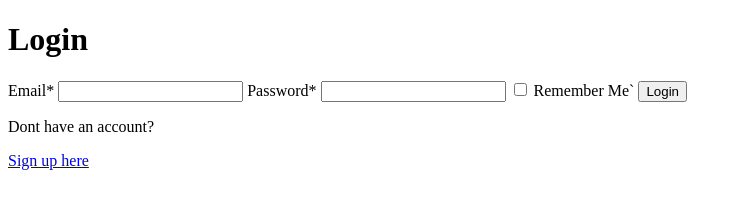
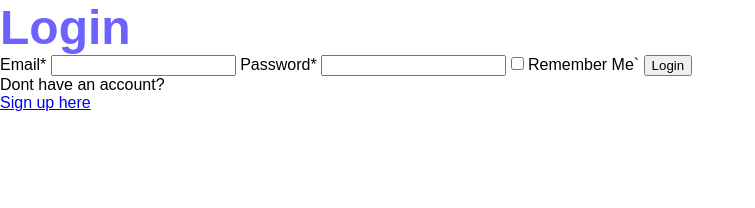
Before and after one commit to HierKommtDieSonne/Fortnit, a plain HTML site: page index.html in a window 1280 px wide. Shown: the whole page, without its empty margins (0-755 px from the left). Drawn offline with Linux system fonts and the light colour scheme.

Commit message:
Add files via upload

```diff
--- a/index.html
+++ b/index.html
@@ -8,7 +8,7 @@
 </head>
 <body>
     <form>
-        <h1>Login</h1>
+        <h1 class="virsraksts">Login</h1>
         <label for="email">Email*</label>
         <input type="text" id="email">
         <label for="Password">Password*</label>
--- a/style.css
+++ b/style.css
@@ -0,0 +1,14 @@
+* {
+    margin: 0;
+    box-sizing: border-box;
+}
+
+body{
+font-family: Arial, Helvetica, sans-serif;
+}
+
+.virsraksts{
+font-size: 48px;
+color: #6c63ff;
+font-weight: bold;
+}
```
